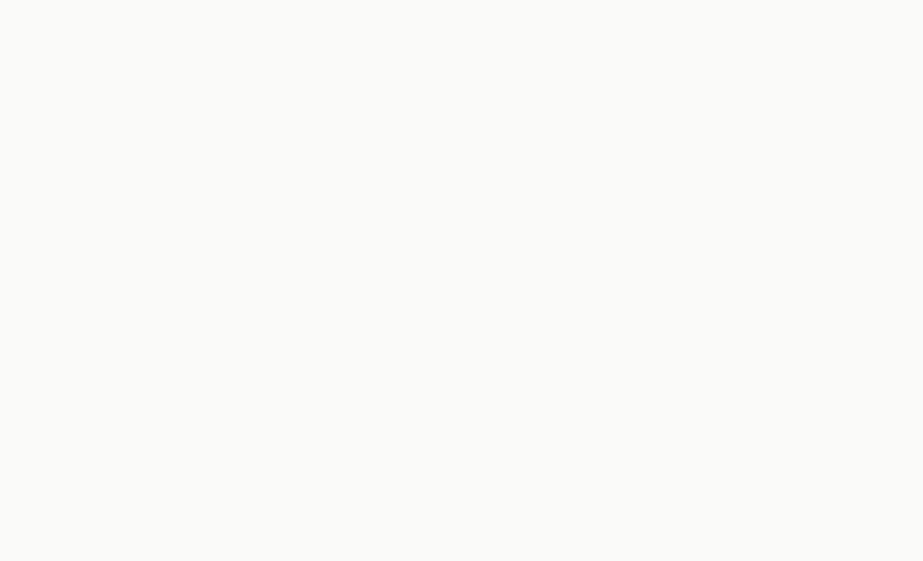
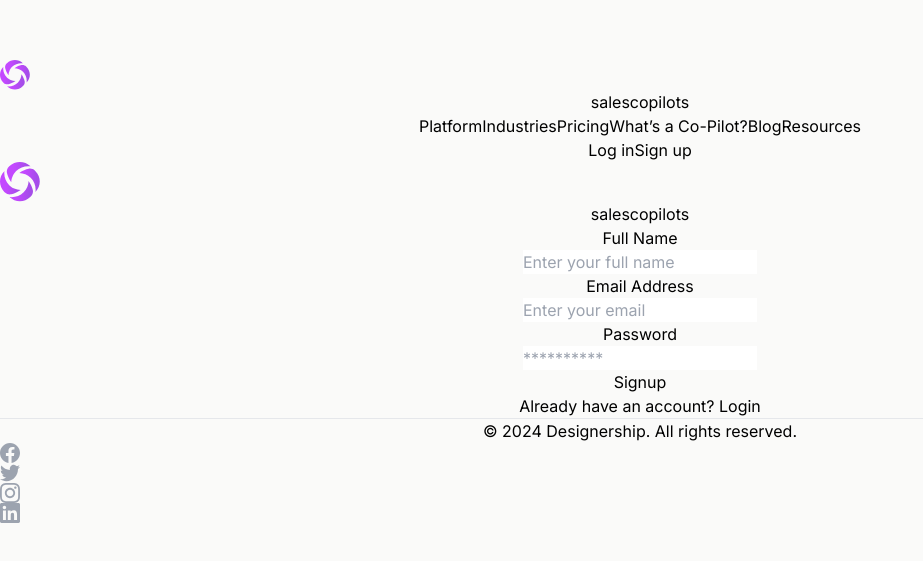
Before and after one commit to Momin-Mahmud/nick-react-app, a React (Vite) app in the folder nick-react-app/: page /signup in a window 1280 px wide. Before the commit this address had no page. Shown: the part 109-670 px from the top of the page, without its empty margins (0-923 px from the left). Built offline with nearby package versions, Linux system fonts and the light colour scheme.

Commit message:
added signup and fixed vite env

```diff
--- a/nick-react-app/src/components/routes/Router/index.jsx
+++ b/nick-react-app/src/components/routes/Router/index.jsx
@@ -6,6 +6,7 @@
 import ProspectingCopilot from "../../../pages/ProspectingCopilot";
 import Pricing from "../../../pages/Pricing";
 import MyCompany from "../../../pages/MyCompany";
+import Signup from "../../../pages/Signup";
 
 const Router = () => {
   return (
@@ -18,6 +19,7 @@
           <Route path="prospecting" element={<ProspectingCopilot />} />
           <Route path="/pricing" element={<Pricing />} />
           <Route path="/company" element={<MyCompany />} />
+          <Route path='/signup' element={<Signup/>}/>
         </Route>
       </Routes>
     </BrowserRouter>
--- a/nick-react-app/src/components/routes/Router/layout/AppLayout/Header/index.jsx
+++ b/nick-react-app/src/components/routes/Router/layout/AppLayout/Header/index.jsx
@@ -65,7 +65,7 @@
             type="secondary"
             innerText="Log in"
           />
-          <Button innerText="Sign up" />
+          <Button onClick={() => navigate("/signup")} innerText="Sign up" />
         </div>
       </nav>
     </header>
--- a/nick-react-app/src/components/routes/Router/layout/AppLayout/index.jsx
+++ b/nick-react-app/src/components/routes/Router/layout/AppLayout/index.jsx
@@ -6,7 +6,7 @@
 const AppLayout = () => {
   const { pathname } = useLocation();
   const checkPages = () =>
-    pathname !== "/login" && pathname !== "/chat" && pathname !== '/prospecting' && pathname !== '/company';
+ pathname !== "/chat" && pathname !== '/prospecting' && pathname !== '/company';
 
   return (
     <div className={`${checkPages() ? "min-h-screen" : "flex"}`}>
--- a/nick-react-app/src/pages/Login/index.jsx
+++ b/nick-react-app/src/pages/Login/index.jsx
@@ -6,7 +6,7 @@
   const navigate = useNavigate()
 
   return (
-<div className="flex min-h-full flex-col justify-center px-6 py-24 lg:px-8">
+<div className="flex min-h-full flex-col justify-center px-6 py-24 lg:px-8 h-[80vh]">
   <div className="sm:mx-auto flex items-center justify-center gap-2 sm:w-full sm:max-w-sm">
         <Icon size='40' name='logo' className='' />
       <span className='text-black tracking-tight text-2xl font-medium'>
@@ -40,7 +40,7 @@
         <button onClick={() => navigate('/chat')} type="submit" className="flex w-full justify-center rounded-md bg-[#8B5CF6] px-3 py-1.5 text-sm leading-6 hover:bg-[#C026D3]  text-white shadow-sm focus-visible:outline focus-visible:outline-2 focus-visible:outline-offset-2 focus-visible:outline-indigo-600">Log in</button>
       </div>
       <div>
-        <button type="submit" className="flex w-full justify-center rounded-md text-[#8B5CF6] px-3 text-sm leading-6 shadow-sm hover:underline focus-visible:outline focus-visible:outline-2 focus-visible:outline-offset-2 focus-visible:outline-indigo-600">Sign up</button>
+        <button onClick={() => navigate('/signup')} type="submit" className="flex w-full justify-center rounded-md text-[#8B5CF6] px-3 text-sm leading-6 shadow-sm hover:underline focus-visible:outline focus-visible:outline-2 focus-visible:outline-offset-2 focus-visible:outline-indigo-600">Sign up</button>
       </div>
     </div>
   </div>
--- /dev/null
+++ b/nick-react-app/src/pages/Signup/index.jsx
@@ -0,0 +1,116 @@
+import { useNavigate } from 'react-router-dom';
+import { useState } from 'react';
+import Icon from '../../utils/Icon';
+import apiRequest from '../../utils/axios/api-request';
+
+const Signup = () => {
+    const navigate = useNavigate();
+    const [formData, setFormData] = useState({
+      name: '',
+      email: '',
+      password: '',
+    })
+
+
+    const handleSignup = () => {
+        apiRequest('POST', '/sign_up', {
+            user: {
+                name: formData.name,
+                email: formData.email,
+                password: formData.password
+            }
+        }).then((res) => {
+            console.log(res)
+        })
+    }
+  return (
+    <div className='flex min-h-full flex-col justify-center px-6 py-24 lg:px-8 h-[80vh]'>
+      <div className='sm:mx-auto flex items-center justify-center gap-2 sm:w-full sm:max-w-sm'>
+        <Icon size='40' name='logo' className='' />
+        <span className='text-black tracking-tight text-2xl font-medium'>salescopilots</span>
+      </div>
+
+      <div className='mt-20 w-[30vw] mx-auto'>
+        <div className='space-y-6' action='#' method='POST'>
+          <div>
+            <div className='flex items-center justify-between'>
+              <label htmlFor='email' className='block text-sm font-medium leading-6 text-gray-900'>
+                Full Name
+              </label>
+            </div>
+            <div className='mt-2'>
+              <input
+                onChange={(e) => setFormData({ ...formData, name: e.target.value })}
+                placeholder='Enter your full name'
+                id='name'
+                name='name'
+                type='text'
+                autoComplete='email'
+                required
+                className='block w-full text-sm rounded-md border-[1px] border-[#E5E7EB] py-1.5 px-2 shadow-sm  placeholder:text-gray-400 focus:outline-none bg-white'
+              />
+            </div>
+          </div>
+          <div>
+            <div className='flex items-center justify-between'>
+              <label htmlFor='email' className='block text-sm font-medium leading-6 text-gray-900'>
+                Email Address
+              </label>
+            </div>
+            <div className='mt-2'>
+             <input
+                onChange={(e) => setFormData({ ...formData, email: e.target.value })}
+                placeholder='Enter your email'
+                id='email'
+                name='email'
+                type='email'
+                autoComplete='email'
+                required
+                className='block w-full text-sm rounded-md border-[1px] border-[#E5E7EB] py-1.5 px-2 shadow-sm  placeholder:text-gray-400 focus:outline-none bg-white'
+              />
+            </div>
+          </div>
+          <div>
+            <div className='flex items-center justify-between'>
+              <label htmlFor='password' className='block text-sm font-medium leading-6 text-gray-900'>
+                Password
+              </label>
+            </div>
+            <div className='mt-2'>
+            <input
+                onChange={(e) => setFormData({ ...formData, password: e.target.value })}
+                placeholder='**********'
+                id='password'
+                name='password'
+                type='password'
+                autoComplete='email'
+                required
+                className='block w-full text-sm rounded-md border-[1px] border-[#E5E7EB] py-1.5 px-2 shadow-sm  placeholder:text-gray-400 focus:outline-none bg-white'
+              />
+            </div>
+          </div>
+          <div>
+            <button
+              onClick={handleSignup}
+              type='submit'
+              className='flex w-full justify-center rounded-md bg-[#8B5CF6] px-3 py-1.5 text-sm leading-6 hover:bg-[#C026D3]  text-white shadow-sm focus-visible:outline focus-visible:outline-2 focus-visible:outline-offset-2 focus-visible:outline-indigo-600'
+            >
+              Signup
+            </button>
+          </div>
+          <div>
+            <button
+              onClick={() => navigate('/login')}
+              type='submit'
+              className='flex w-full justify-center rounded-md text-[#8B5CF6] px-3 text-sm leading-6 shadow-sm hover:underline focus-visible:outline focus-visible:outline-2 focus-visible:outline-offset-2 focus-visible:outline-indigo-600'
+            >
+              Already have an account? Login
+            </button>
+          </div>
+        </div>
+      </div>
+    </div>
+  );
+};
+
+export default Signup;
--- a/nick-react-app/src/utils/axios/api-request.js
+++ b/nick-react-app/src/utils/axios/api-request.js
@@ -8,9 +8,9 @@
       url,
       headers: {
         Authorization: `Bearer ${token}`,
-        ...options.headers, // Use options.headers directly here
+        ...options.headers,
       },
-      ...options, // Spread the rest of the options (including data)
+      ...options,
     });
     return { data: response.data, error: null };
   } catch (error) {
--- a/nick-react-app/src/utils/axios/axios-instance.js
+++ b/nick-react-app/src/utils/axios/axios-instance.js
@@ -1,7 +1,7 @@
 import axios from "axios";
 
 const axiosInstance = axios.create({
-  baseURL: process.env.REACT_API_BASE_URL,
+  baseURL: import.meta.env.VITE_API_BASE_URL,
   headers: {
     "Content-Type": "application/json",
   },
```
Also changed, not shown: nick-react-app/package.json (+4 -3 lines), 2 other files (tests, documents, lock files or other folders).
